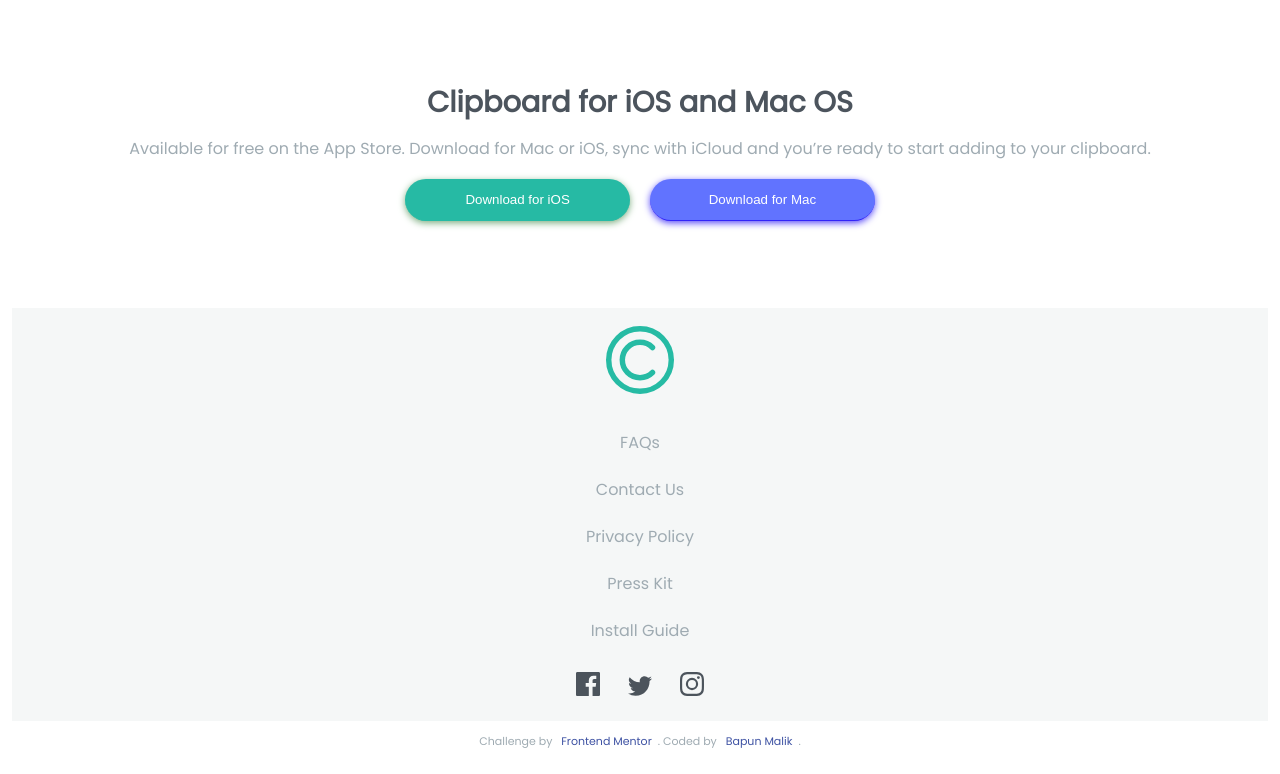
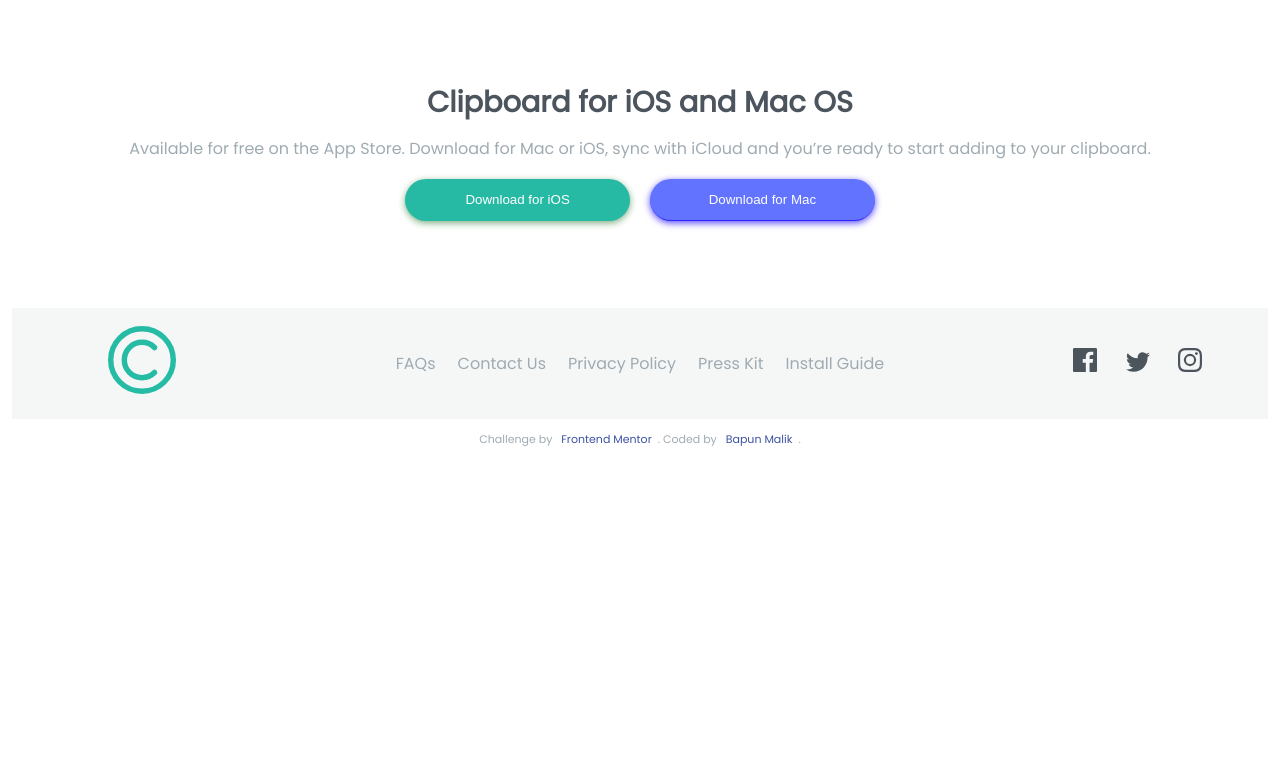
Before and after one commit to Bapunmalik/FrontedProject, a plain HTML site: page index.html in a window 1280 px wide. Shown: the part 3198-3972 px from the top of the page. After the commit the page ends 3670 px from the top, so only its background shows below. Drawn offline with Linux system fonts and the light colour scheme.

Commit message:
new footer style added

```diff
--- a/style.css
+++ b/style.css
@@ -189,4 +189,15 @@ h2{
             margin: 0 auto;
             gap: 20px;
        }
+       .project{
+        display: grid;
+        grid-template-columns: 1fr 3fr 1fr;
+        justify-content: center;
+        align-items: center;
+       }
+       .project .links{
+        flex-direction: row;
+        justify-content: center;
+        align-items: center;
+       }
 }
```
